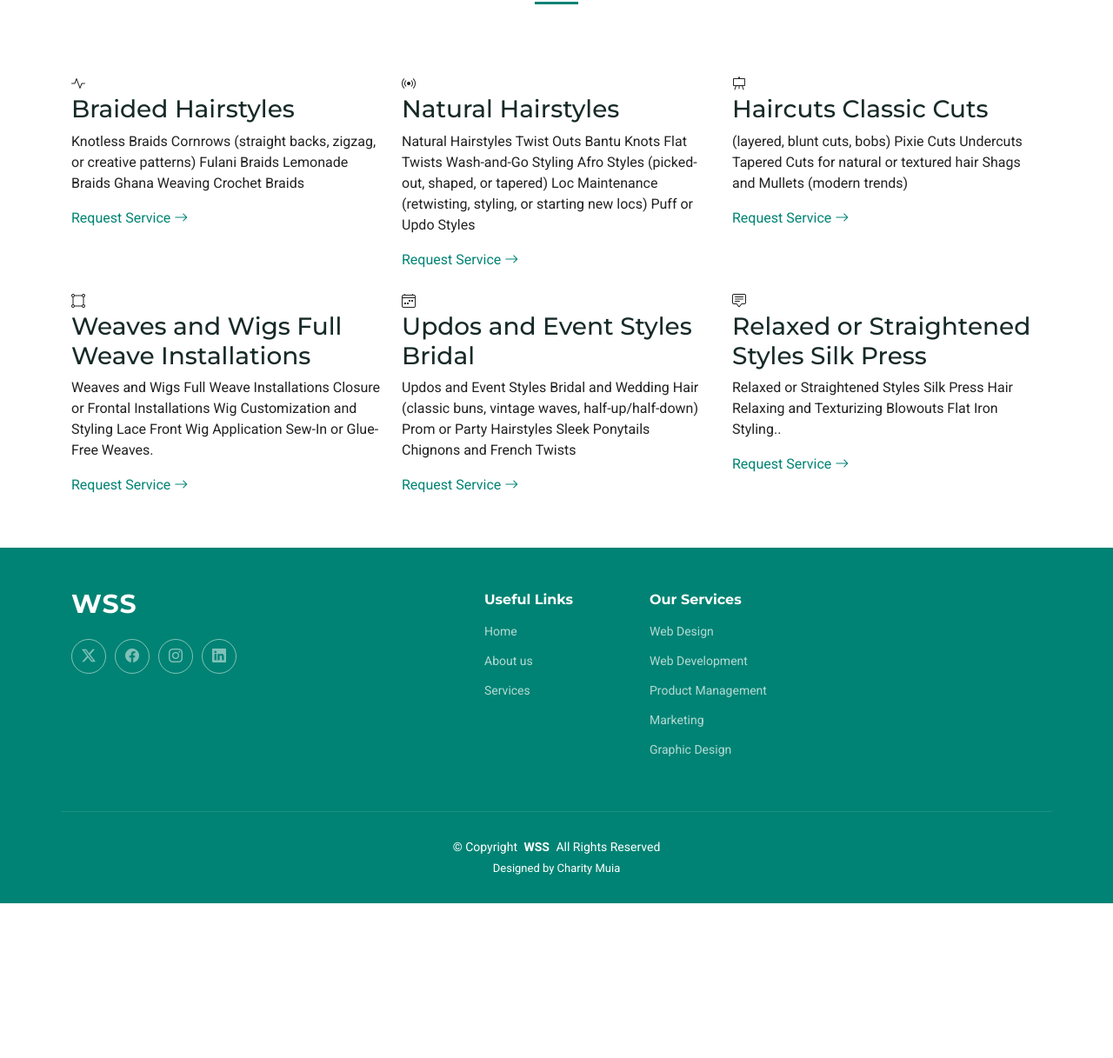
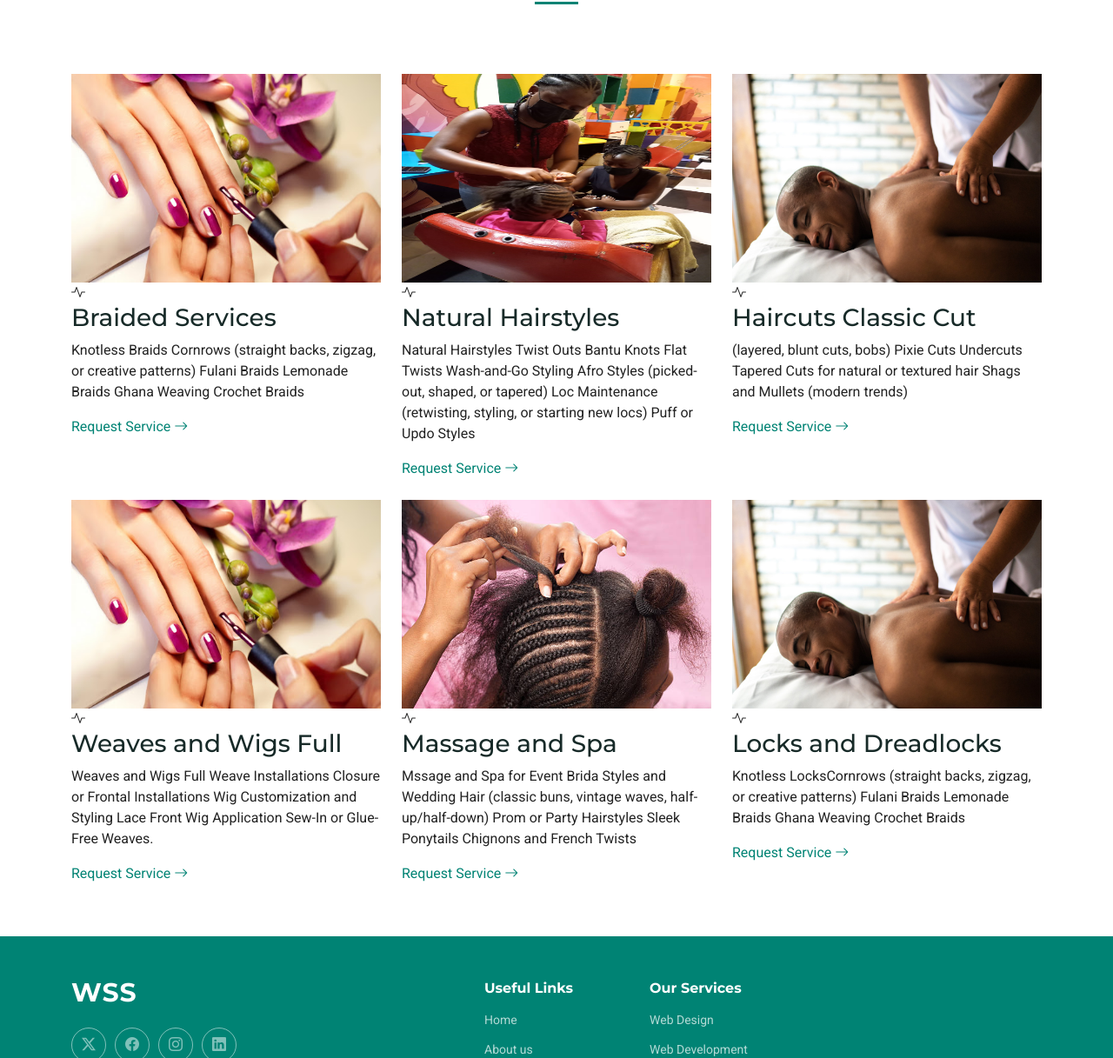
Before and after one commit to charitythedev/WaridiSalonServices, a Django app: page /application/services/ in a window 1280 px wide. Shown: the part 113-1330 px from the top of the page at 87% size. Before the commit the page ends 1152 px from the top, so only its background shows below. Run offline with Django 5.2, Linux system fonts and the light colour scheme; data comes from the database, SQL or seed files in the repository; both versions use the stored data as it was after the commit; some libraries are stand-ins or nearby versions.

Commit message:
Implement Fetching for Dynamic Services

```diff
--- a/application/models.py
+++ b/application/models.py
@@ -31,6 +31,8 @@ class Pricing (models.Model):
 
 class Service (models.Model):
     name = models.CharField(max_length=20)
+    description = models.CharField(max_length=1000)
+    image = models.ImageField(upload_to='images/')
     price = models.ForeignKey(Pricing, on_delete=models.CASCADE)
     def __str__(self):
         return self.name
--- a/application/templates/base.html
+++ b/application/templates/base.html
@@ -73,9 +73,9 @@
 
             <nav id="navmenu" class="navmenu">
                 <ul>
-                    <li><a href="#hero" class="active">Home<br></a></li>
+                    <li><a href="{% url 'index' %}" class="active">Home<br></a></li>
                     <li><a href="#about">About</a></li>
-                    <li><a href="#services">Services</a></li>
+                    <li><a href="{% url 'services' %}">Services</a></li>
                     <li><a href="#pricing">Pricing</a></li>
 
                     <!--                    <li><a href="#portfolio">Portfolio</a></li>-->
--- a/application/templates/index.html
+++ b/application/templates/index.html
@@ -66,7 +66,7 @@
 
             <nav id="navmenu" class="navmenu">
                 <ul>
-                    <li><a href="#hero" class="active">Home<br></a></li>
+                    <li><a href="{% url 'index' %}" class="active">Home<br></a></li>
                     <li><a href="#about">About</a></li>
                     <li><a href="{% url 'services' %}">Services</a></li>
                     <li><a href="#pricing">Pricing</a></li>
--- a/application/templates/services.html
+++ b/application/templates/services.html
@@ -1,15 +1,13 @@
 {% extends  'base.html' %}
 
 {% block content %}
+
 <!-- Services Section -->
 <section id="services" class="pedicure">
 
     <!-- Section Title -->
     <div class="container section-title" data-aos="fade-up">
-
-
         <h2>Our Services</h2>
-
 
     </div><!-- End Section Title -->
 
@@ -17,79 +15,24 @@
 
         <div class="row gy-4">
 
+            {% for service in data %}
             <div class="col-lg-4 col-md-6" data-aos="fade-up" data-aos-delay="100">
+                <img src="{{ service.image.url }}" class="img-fluid" alt="{{ service.name }}"
+                     style="height: 240px; width: 100%;">
                 <div class="service-item  position-relative">
                     <div class="icon">
                         <i class="bi bi-activity"></i>
                     </div>
-                        <h3>Braided Hairstyles</h3>
-                        <p>
-Knotless Braids Cornrows (straight backs, zigzag, or creative patterns) Fulani Braids Lemonade Braids Ghana Weaving Crochet Braids
-                        </p>
+                    <h3>{{service.name}}</h3>
+                    <p>{{service.description}}</p>
                     <a href="{% url 'contact' %}" class="readmore stretched-link">Request Service <i
                             class="bi bi-arrow-right"></i></a>
                 </div>
-                </div><!-- End Service Item -->
+            </div>
 
-                <div class="col-lg-4 col-md-6" data-aos="fade-up" data-aos-delay="200">
-                    <div class="service-item position-relative">
-                        <div class="icon">
-                            <i class="bi bi-broadcast"></i>
-                        </div>
-                        <h3> Natural Hairstyles </h3>
-                        <p> Natural Hairstyles Twist Outs Bantu Knots Flat Twists Wash-and-Go Styling Afro Styles (picked-out, shaped, or tapered) Loc Maintenance (retwisting, styling, or starting new locs) Puff or Updo Styles </p>
-                        <a href="{% url 'contact' %}" class="readmore stretched-link">Request Service <i
-                                class="bi bi-arrow-right"></i></a>
-                    </div>
-                </div><!-- End Service Item -->
 
-                <div class="col-lg-4 col-md-6" data-aos="fade-up" data-aos-delay="300">
-                    <div class="service-item position-relative">
-                        <div class="icon">
-                            <i class="bi bi-easel"></i>
-                        </div>
-                        <h3>Haircuts Classic Cuts</h3>
-                        <p> (layered, blunt cuts, bobs) Pixie Cuts Undercuts Tapered Cuts for natural or textured hair Shags and Mullets (modern trends) </p>
-                        <a href="{% url 'contact' %}" class="readmore stretched-link">Request Service <i
-                                class="bi bi-arrow-right"></i></a>
-                    </div>
-                </div><!-- End Service Item -->
+            {% endfor %}
 
-                <div class="col-lg-4 col-md-6" data-aos="fade-up" data-aos-delay="400">
-                    <div class="service-item position-relative">
-                        <div class="icon">
-                            <i class="bi bi-bounding-box-circles"></i>
-                        </div>
-                        <h3> Weaves and Wigs Full Weave Installations</h3>
-                        <p>Weaves and Wigs Full Weave Installations Closure or Frontal Installations Wig Customization and Styling Lace Front Wig Application Sew-In or Glue-Free Weaves. </p>
-                        <a href="{% url 'contact' %}" class="readmore stretched-link">Request Service <i
-                                class="bi bi-arrow-right"></i></a>
-                    </div>
-                </div><!-- End Service Item -->
-
-                <div class="col-lg-4 col-md-6" data-aos="fade-up" data-aos-delay="500">
-                    <div class="service-item position-relative">
-                        <div class="icon">
-                            <i class="bi bi-calendar4-week"></i>
-                        </div>
-                        <h3>Updos and Event Styles Bridal</h3>
-                        <p>Updos and Event Styles Bridal and Wedding Hair (classic buns, vintage waves, half-up/half-down) Prom or Party Hairstyles Sleek Ponytails Chignons and French Twists </p>
-                        <a href="{% url 'contact' %}" class="readmore stretched-link">Request Service <i
-                                class="bi bi-arrow-right"></i></a>
-                    </div>
-                </div><!-- End Service Item -->
-
-                <div class="col-lg-4 col-md-6" data-aos="fade-up" data-aos-delay="600">
-                    <div class="service-item position-relative">
-                        <div class="icon">
-                            <i class="bi bi-chat-square-text"></i>
-                        </div>
-                        <h3> Relaxed or Straightened Styles Silk Press</h3>
-                        <p>Relaxed or Straightened Styles Silk Press Hair Relaxing and Texturizing Blowouts Flat Iron Styling..</p>
-                        <a href="{% url 'contact' %}" class="readmore stretched-link">Request Service <i
-                                class="bi bi-arrow-right"></i></a>
-                    </div>
-                </div><!-- End Service Item -->
 
         </div>
 
@@ -98,5 +41,4 @@ Knotless Braids Cornrows (straight backs, zigzag, or creative patterns) Fulani B
 </section><!-- /Services Section -->
 
 
-
 {% endblock %}
--- a/application/urls.py
+++ b/application/urls.py
@@ -14,14 +14,16 @@ Including another URLconf
     1. Import the include() function: from django.urls import include, path
     2. Add a URL to urlpatterns:  path('blog/', include('blog.urls'))
 """
+from django.conf.urls.static import static
 from django.contrib import admin
 from django.urls import path
 
 from application import views
+from project import settings
 
 urlpatterns = [
     path('admin/', admin.site.urls),
     path('index/', views.index, name='index'),
     path('contact/', views.contact, name='contact'),
     path('services/', views.services, name='services')
-]
+] + static(settings.MEDIA_URL, document_root=settings.MEDIA_ROOT)
--- a/application/views.py
+++ b/application/views.py
@@ -1,6 +1,7 @@
 from django.shortcuts import render, redirect
 
 from application.forms import CustomerForm
+from application.models import Service
 
 
 # Create your views here.
@@ -20,4 +21,5 @@ def contact(request):
 
 
 def services(request):
-   return render(request, 'services.html')
+   data = Service.objects.all()
+   return render(request, 'services.html',{'data':data})
--- a/project/settings.py
+++ b/project/settings.py
@@ -9,8 +9,10 @@ https://docs.djangoproject.com/en/5.1/topics/settings/
 For the full list of settings and their values, see
 https://docs.djangoproject.com/en/5.1/ref/settings/
 """
+import os
+from pathlib import Path
 
-from pathlib import Path
+# from django.conf.global_settings import MEDIA_URL
 
 # Build paths inside the project like this: BASE_DIR / 'subdir'.
 BASE_DIR = Path(__file__).resolve().parent.parent
@@ -112,6 +114,8 @@ USE_TZ = True
 # Static files (CSS, JavaScript, Images)
 # https://docs.djangoproject.com/en/5.1/howto/static-files/
 
+MEDIA_URL = '/media/'
+MEDIA_ROOT = os.path.join(BASE_DIR, 'media')
 STATIC_URL = 'static/'
 STATICFILES_DIRS = [
     BASE_DIR / 'static',
--- a/project/urls.py
+++ b/project/urls.py
@@ -14,10 +14,13 @@ Including another URLconf
     1. Import the include() function: from django.urls import include, path
     2. Add a URL to urlpatterns:  path('blog/', include('blog.urls'))
 """
+from django.conf.urls.static import static
 from django.contrib import admin
 from django.urls import path, include
+
+from project import settings
 
 urlpatterns = [
     path('admin/', admin.site.urls),
     path('application/', include('application.urls')),
-]
+]+ static(settings.MEDIA_URL, document_root=settings.MEDIA_ROOT)
```
Also changed, not shown: application/migrations/0003_service_description_service_image.py (added), application/migrations/0004_alter_service_description.py (added), db.sqlite3, media/images/black-man-smiling-getting-back-massage.jpg (added), media/images/black-man-smiling-getting-back-massage_iBSZb9y.jpg (added), media/images/istockphoto-183341611-612x612.jpg (added), media/images/istockphoto-183341611-612x612_O5GCZ70.jpg (added), media/images/istockphoto-183341611-612x612_WkFFxFd.jpg (added), media/images/istockphoto-183341611-612x612_mEzssHj.jpg (added), media/images/salon1.jpeg (added), media/images/unnamed.jpg (added), media/images/unnamed_3JcuolA.jpg (added). Lines whose indentation alone changed are shown as unchanged.
